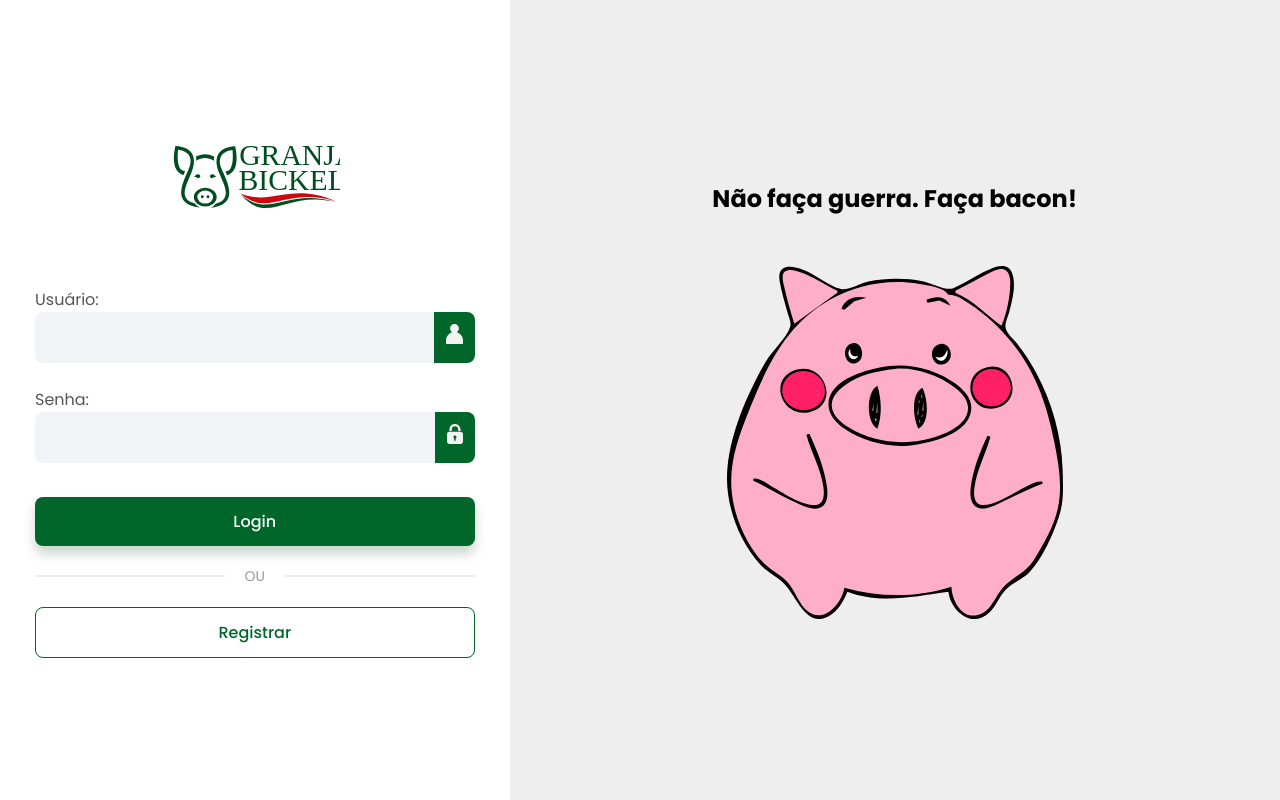
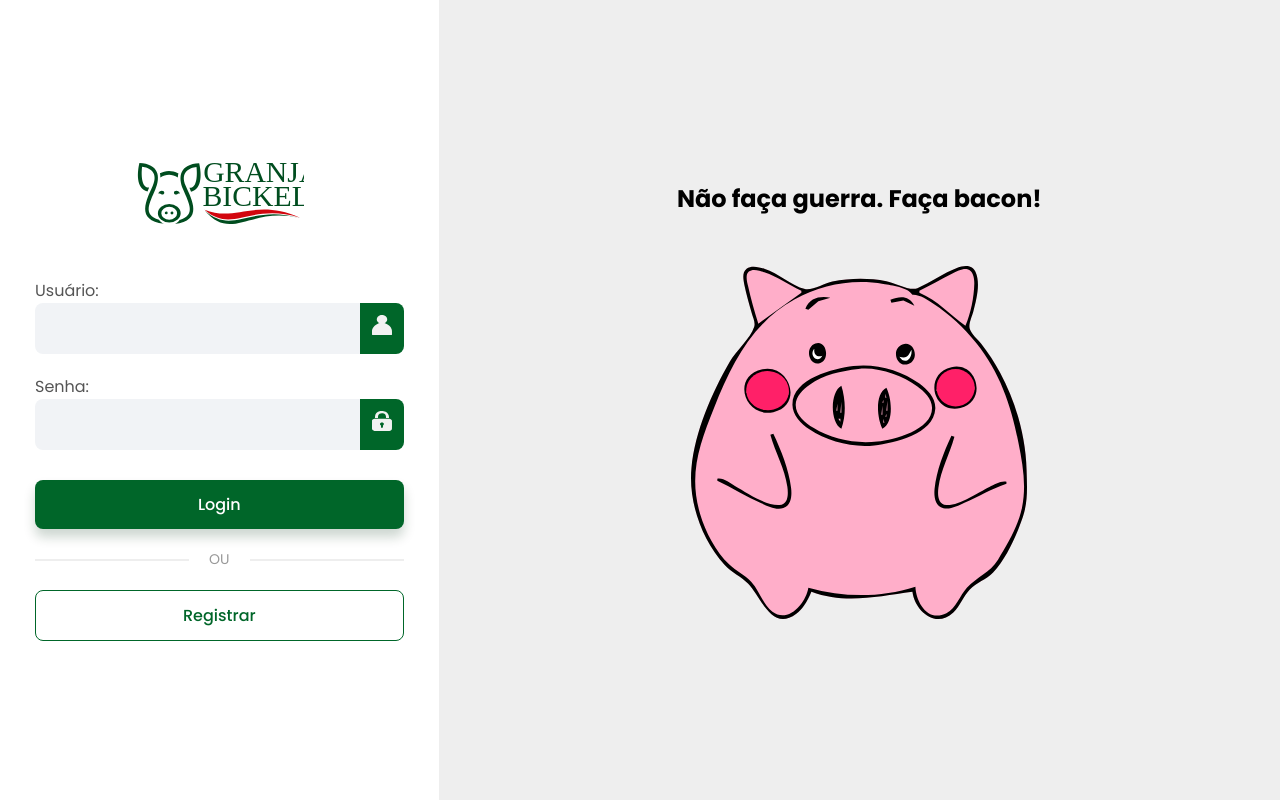
Before and after one commit to crisfulber/Gestao_WebApp, an Angular app in the folder login-page/: page /login in a window 1280 px wide. Built offline with nearby package versions, Linux system fonts and the light colour scheme.

Commit message:
feat: teste github

```diff
--- a/login-page/src/app/components/default-login-layout/default-login-layout.component.html
+++ b/login-page/src/app/components/default-login-layout/default-login-layout.component.html
@@ -1,5 +1,4 @@
 <main>
-
     <section class="form-section">
         <img src="/assets/svg/logo.svg" width="170px"/>
         <h2>{{ title }}</h2>
--- a/login-page/src/app/components/default-login-layout/default-login-layout.component.scss
+++ b/login-page/src/app/components/default-login-layout/default-login-layout.component.scss
@@ -14,18 +14,20 @@ main{
         height: 100%;
     }
 
-    .main-section{
-        gap: 50px;
-        flex-grow: 1;
-        background-color: $gray-bg;
+     .main-section{
+         gap: 50px;
+         flex-grow: 1;
+         background-color: $gray-bg;
     }
 
     .form-section{
-        flex-grow: 0.3;
-        padding: 0 35px;
+        flex-grow: 0.1;
+        padding: 20px 35px;
+        border-radius: 8px;
+        background-color: white;
 
         img{
-            margin-bottom: 30px;
+            margin-bottom: 5px;
         }
 
         h2{
@@ -74,6 +76,7 @@ main{
                     background-color: $primary-color;
                     color: white;
                     box-shadow: 0px 8px 12px rgba(0, 51, 21, 0.2);
+                    margin-top: 20px;
                 }
 
                 &.btn-secondary{
--- a/login-page/src/app/pages/login/login.component.scss
+++ b/login-page/src/app/pages/login/login.component.scss
@@ -4,6 +4,6 @@ form{
     width: 100%;
     display: flex;
     flex-direction: column;
-    gap: 24px;
-    margin-bottom: 34px;
+    gap: 20px;
+    margin-bottom: 10px;
 }
```
Also changed, not shown: login-page/src/assets/svg/pass.svg, login-page/src/assets/svg/user.svg, login-page/src/main.ts (line endings or trailing spaces), login-page/src/styles.scss (line endings or trailing spaces).
